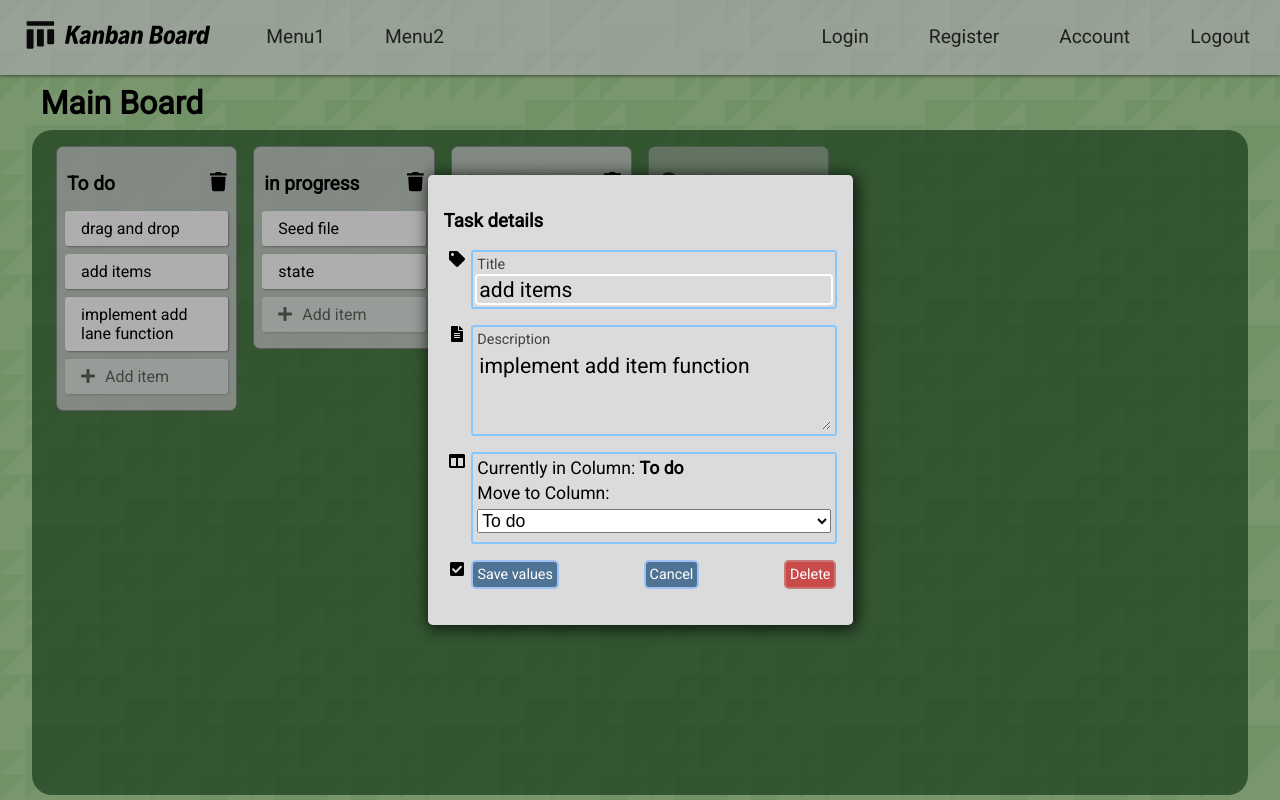
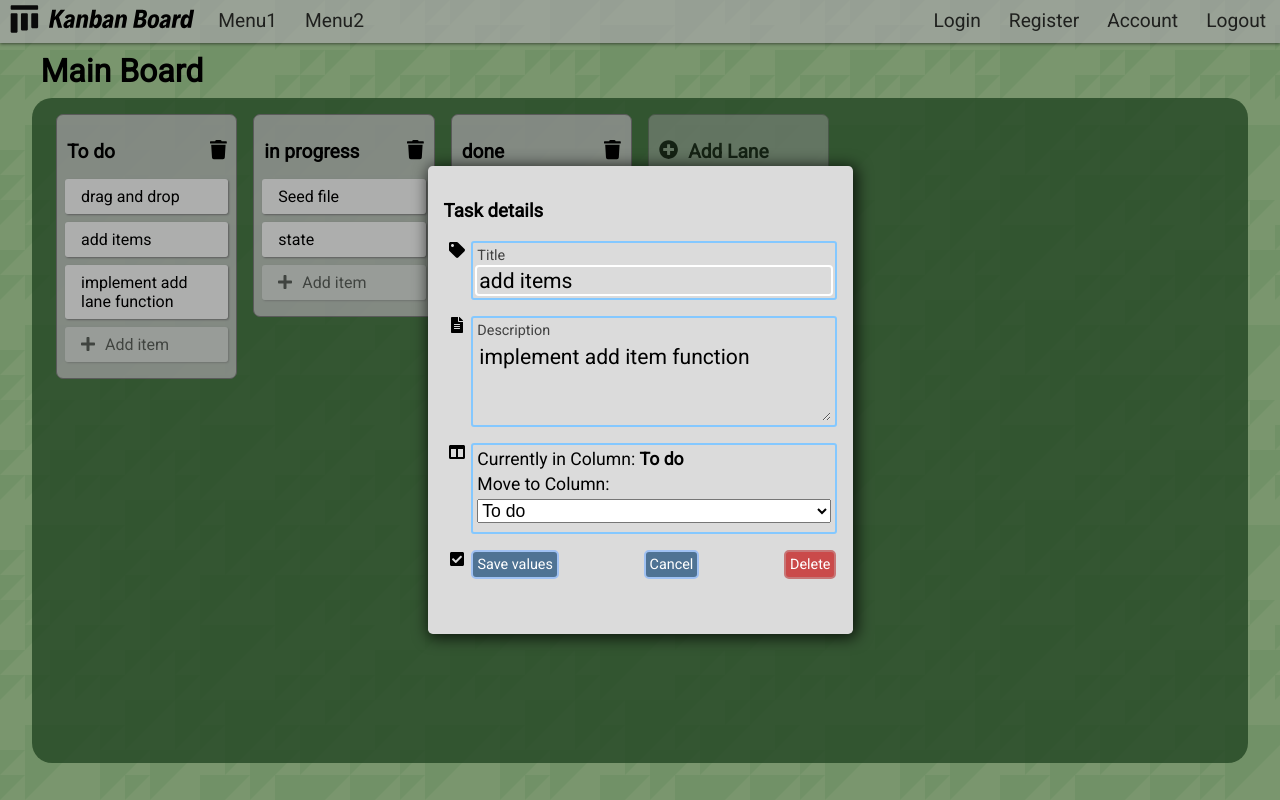
Before and after one commit to aszucsak/kanban-board, a React (Create React App) app: page / in a window 1280 px wide. Both pictures are taken after a click on the element "add items". Built offline with nearby package versions, Linux system fonts and the light colour scheme.

Commit message:
Add addItem function

```diff
--- a/src/ItemDetails.js
+++ b/src/ItemDetails.js
@@ -25,7 +25,11 @@ function ItemDetails({
     itemDescription: item.description,
     laneId: lane.id
   });
+  const [emptyFields, setEmptyField] = useState(
+    item.name === "" ? true : false
+  );
   const handleChange = e => {
+    setEmptyField(!value.itemName || !value.itemDescription ? true : false);
     setValue({
       ...value,
       [e.target.name]:
@@ -34,12 +38,18 @@ function ItemDetails({
   };
   const handleSubmit = e => {
     e.preventDefault();
+    if (value.itemName && value.itemDescription) {
+      if (item.name === "") {
+        addItem(lane.id, value.itemName, value.itemDescription);
+      } else {
         editItem(lane.id, item.id, {
           name: value.itemName,
           description: value.itemDescription
         });
+      }
       if (value.laneId !== lane.id) {
         moveItem(lane.id, item.id, value.laneId);
+      }
     }
     toggleItemDetails();
   };
@@ -119,16 +129,23 @@ function ItemDetails({
               <FontAwesomeIcon icon={faCheckSquare} />
             </span>
             <div className="buttons">
-              <input type="submit" value="Save values" />
+              <input type="submit" value="Save values" disabled={emptyFields} />
               <input type="button" value="Cancel" onClick={toggleItemDetails} />
+              {item.name && (
                 <input
                   type="button"
                   className="delete-button"
                   value="Delete"
                   onClick={handleRemove}
                 />
+              )}
             </div>
           </div>
+          {emptyFields ? (
+            <div className="alert">Title and Description must be filled!</div>
+          ) : (
+            <div className="alert">&nbsp;</div>
+          )}
         </form>
       </div>
     </div>
--- a/src/Lane.css
+++ b/src/Lane.css
@@ -195,8 +195,13 @@ span.add-item:hover {
   transition: background-color 200ms ease-in-out;
 }
 
-.buttons input:hover {
+.buttons input:hover,
+.buttons input:disabled {
   background-color: rgb(153, 187, 238);
+}
+
+.buttons input:disabled {
+  color: rgb(202, 202, 202);
 }
 
 .buttons input.delete-button {
@@ -227,3 +232,8 @@ span.add-item:hover {
   width: 100%;
   font-size: 1em;
 }
+
+.alert {
+  text-align: center;
+  color: rgb(204, 46, 46);
+}
--- a/src/Lane.js
+++ b/src/Lane.js
@@ -22,7 +22,7 @@ function Lane({
 
   const toggleEdit = () => toggleTitleEditing(!isTitleEditing);
   const handleAddItem = e => {
-    addItem(lane.id, "new item", "new description"); // To be modified -> the AddItem function should be done through ItemDetails
+    toggleItemDetails({ name: "", description: "" });
   };
   const handleRemoveLane = e => {
     e.stopPropagation();
--- a/src/Navbar.css
+++ b/src/Navbar.css
@@ -15,13 +15,13 @@
 .Navbar-menu li {
   list-style: none;
   list-style-type: none;
-  padding: 1.5rem;
+  padding: 0.5rem;
   transition: background-color 300ms ease-in-out;
   cursor: pointer;
 }
 
 #logo {
-  padding: 1.2rem;
+  padding: 0.2rem;
 }
 
 .Navbar-menu li:hover {
```
Lines whose indentation alone changed are shown as unchanged.
